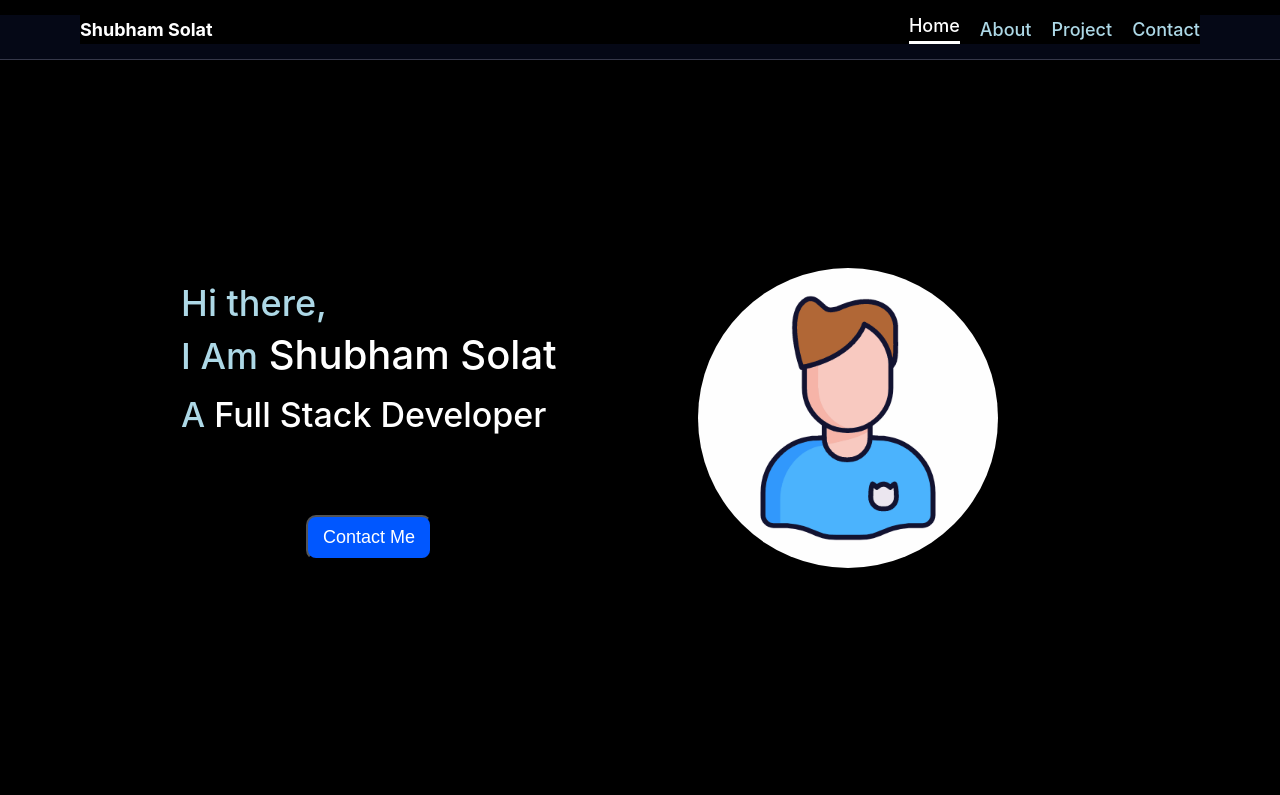
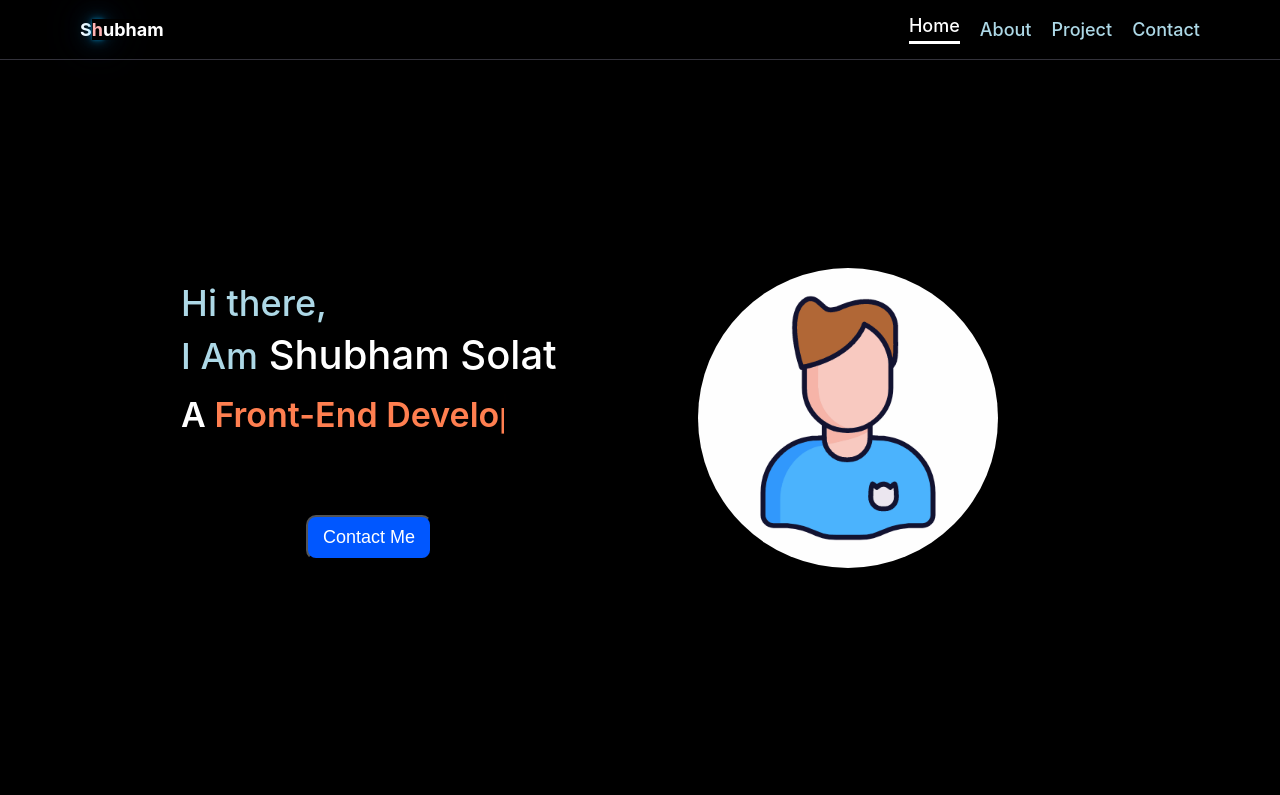
Before and after one commit to shubham51s/reactPortfolio, a React (Create React App) app: page / in a window 1280 px wide. Shown: the top 795 px of the page. Built offline with nearby package versions, Linux system fonts and the light colour scheme; the HTML template or start-up script is replaced by a standard one.

Commit message:
home page animation improved

```diff
--- a/src/components/ContactMe/contactme.module.css
+++ b/src/components/ContactMe/contactme.module.css
@@ -5,7 +5,6 @@
   width: 100%;
   height: 100vh;
   max-height: 100vh;
-  background-color: yellow;
 }
 
 .mainContainer {
@@ -15,37 +14,32 @@
   align-items: center;
   width: 90%;
   height: 100%;
-  background-color: lightblue;
+}
+
+.mainContent {
+  display: flex;
+  justify-content: center;
+  align-items: center;
+  width: 100%;
 }
 
 .headingMain {
-  margin-top: 80px;
   font-size: 26px;
-  margin-bottom: 30px;
+  margin-bottom: 60px;
+  margin-top: 70px;
+  font-weight: 600;
 }
 
 @media screen and (min-width: 500px) {
   .headingMain {
     font-size: 30px;
-    margin-top: 80px;
-    margin-bottom: 40px;
   }
 }
 
 @media screen and (min-width: 800px) {
   .headingMain {
     font-size: 36px;
-    margin-top: 100px;
-    margin-bottom: 60px;
   }
-}
-
-.mainContent {
-  background-color: blueviolet;
-  display: flex;
-  justify-content: center;
-  align-items: center;
-  width: 100%;
 }
 
 .leftContent {
@@ -55,7 +49,7 @@
 }
 
 .img {
-  width: 70%;
+  width: 60%;
 }
 
 .rightContent {
@@ -66,9 +60,9 @@
 }
 
 .userDetails {
-  width: 85%;
+  width: 95%;
   display: flex;
-  gap: 10px;
+  gap: 20px;
   align-items: center;
   border: 1px solid grey;
   border-radius: 5px;
@@ -94,7 +88,7 @@ input[type="number"]::-webkit-inner-spin-button {
 }
 
 .message {
-  width: 85%;
+  width: 95%;
   display: flex;
   gap: 10px;
   border: 1px solid grey;
@@ -110,23 +104,24 @@ input[type="number"]::-webkit-inner-spin-button {
 }
 
 .buttonMain {
-  width: 100%;
+  width: 95%;
   display: flex;
   justify-content: center;
   align-content: center;
+  margin-top: 20px;
 }
 
 @media screen and (min-width: 800px) {
   .message {
-    width: 80%;
+    width: 90%;
   }
 
   .userDetails {
-    width: 80%;
+    width: 90%;
   }
 
   .buttonMain {
-    width: 80%;
+    width: 90%;
   }
 }
 
@@ -147,11 +142,11 @@ input[type="number"]::-webkit-inner-spin-button {
 .submitBtn {
   padding: 7px 10px;
   border-radius: 5px;
-  background-color: blue;
   font-size: 16px;
   font-weight: 700;
   cursor: pointer;
   border: none;
+  background-color: blue;
 }
 
 .submitBtn:hover {
--- a/src/components/Header/commonheader.module.css
+++ b/src/components/Header/commonheader.module.css
@@ -1,6 +1,6 @@
 .outerContainer {
   width: 100%;
-  background-color: rgb(5, 8, 22);
+  /* background-color: rgb(5, 8, 22); */
   margin-top: 15px;
   padding-bottom: 15px;
   border-bottom: 1px solid rgba(170, 166, 195, 0.3);
@@ -35,6 +35,72 @@
   font-weight: 700;
 }
 
+.logoAnime {
+  color: white;
+  font-size: 16px;
+  cursor: pointer;
+  font-weight: 700;
+}
+
+@media screen and (min-width: 500px) {
+  .logoAnime {
+    font-size: 18px;
+    font-weight: 700;
+  }
+}
+
+.logoAnime span {
+  display: table-cell;
+  margin: 0;
+  padding: 0;
+  animation: animate 2s linear infinite;
+}
+
+.logoAnime span:nth-child(1) {
+  animation-delay: 0s;
+}
+
+.logoAnime span:nth-child(2) {
+  animation-delay: 0.25s;
+}
+
+.logoAnime span:nth-child(3) {
+  animation-delay: 0.5s;
+}
+
+.logoAnime span:nth-child(4) {
+  animation-delay: 0.75s;
+}
+
+.logoAnime span:nth-child(5) {
+  animation-delay: 1s;
+}
+
+.logoAnime span:nth-child(6) {
+  animation-delay: 1.25s;
+}
+
+.logoAnime span:nth-child(7) {
+  animation-delay: 1.5s;
+}
+
+@keyframes animate {
+  0%,
+  100% {
+    color: red;
+    filter: blur(2px);
+    box-shadow: 0 0 10px #00b3ff, 0 0 20px #00b3ff, 0 0 40px #00b3ff,
+      0 0 80px #00b3ff, 0 0 120px #00b3ff, 0 0 200px #00b3ff, 0 0 300px #00b3ff,
+      0 0 400px #00b3ff;
+  }
+  5%,
+  95% {
+    color: white;
+    filter: blur(0px);
+    box-shadow: none;
+  }
+}
+
 @media screen and (min-width: 500px) {
   .logoContainer {
     font-size: 18px;
@@ -46,9 +112,21 @@
   color: lightblue;
 }
 
+.name {
+  font-size: 18px;
+  font-weight: 700;
+  color: #cdc8c8;
+}
+
+.name:hover {
+  color: white;
+  transition: 1s;
+  text-shadow: 0 0 10px #fff, 0 0 20px #fff, 0 0 40px #fff, 0 0 80px #fff,
+    0 0 120px #fff, 0 0 120px #fff;
+}
+
 .navContainer {
   display: flex;
-  /* justify-content: space-between; */
   align-items: center;
 }
 
--- a/src/components/Header/index.js
+++ b/src/components/Header/index.js
@@ -11,7 +11,18 @@ function CommonHeader() {
   return (
     <div className={style.outerContainer}>
       <div className={style.mainContainer}>
-        <div className={style.logoContainer}>Shubham Solat</div>
+        {/* <div className={style.logoContainer}>
+          <span className={style.name}>Shubham Solat</span>
+        </div> */}
+        <div className={style.logoAnime}>
+          <span>S</span>
+          <span>h</span>
+          <span>u</span>
+          <span>b</span>
+          <span>h</span>
+          <span>a</span>
+          <span>m </span>
+        </div>
         <div className={style.navContainer}>
           <li
             className={`${style.navListItem} ${
--- a/src/components/Home/homecomponent.module.css
+++ b/src/components/Home/homecomponent.module.css
@@ -82,6 +82,74 @@
   align-items: center;
 }
 
+.animationTxt {
+  font-size: 34px;
+  font-weight: 600;
+}
+
+.animationTxt span {
+  position: relative;
+}
+
+.animationTxt span::before {
+  content: "";
+  color: #ff7f50;
+  animation: words 20s infinite;
+}
+
+.animationTxt span::after {
+  content: "";
+  position: absolute;
+  width: 100%;
+  height: 100%;
+  background-color: black;
+  border-left: 2px solid #ff7f50;
+  right: 0;
+  animation: cursor 0.8s infinite, typing 20s steps(14) infinite;
+}
+
+@keyframes cursor {
+  to {
+    border-left: 2px solid #ff7f5000;
+  }
+}
+
+@keyframes words {
+  0%,
+  33.33% {
+    content: "Front-End Developer";
+  }
+  33.34%,
+  66.66% {
+    content: "Back-End Developer";
+  }
+  66.67%,
+  100% {
+    content: "Full Stack Developer";
+  }
+}
+
+@keyframes typing {
+  0%,
+  10%,
+  33.33%,
+  43.33%,
+  66.66%,
+  76.66%,
+  100% {
+    width: 0;
+  }
+  5%,
+  15%,
+  38.33%,
+  48.33%,
+  71.66%,
+  81.66%,
+  95% {
+    width: 100%;
+  }
+}
+
 .btn {
   background-color: rgb(0, 87, 255);
   color: white;
--- a/src/components/Home/index.js
+++ b/src/components/Home/index.js
@@ -14,9 +14,12 @@ function HomeComp() {
               <span> Shubham Solat</span>
             </h2>
             <div>
-              <h3 className={style.text5}>
+              {/* <h3 className={style.text5}>
                 <span className={style.text4}>A </span>Full Stack Developer
-              </h3>
+              </h3> */}
+              <div className={style.animationTxt}>
+                A <span></span>
+              </div>
               <div className={style.btnMain}>
                 <button className={style.btn}>Contact Me</button>
               </div>
```
